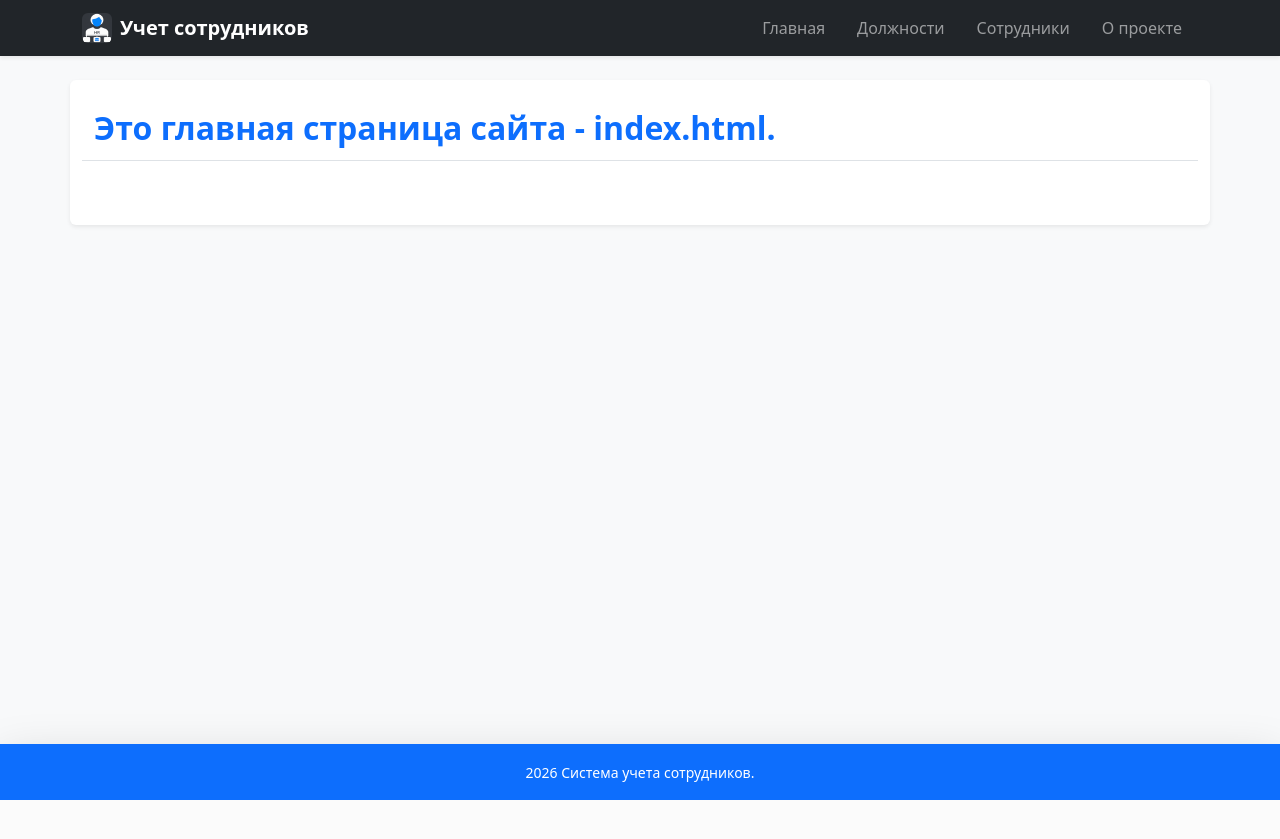
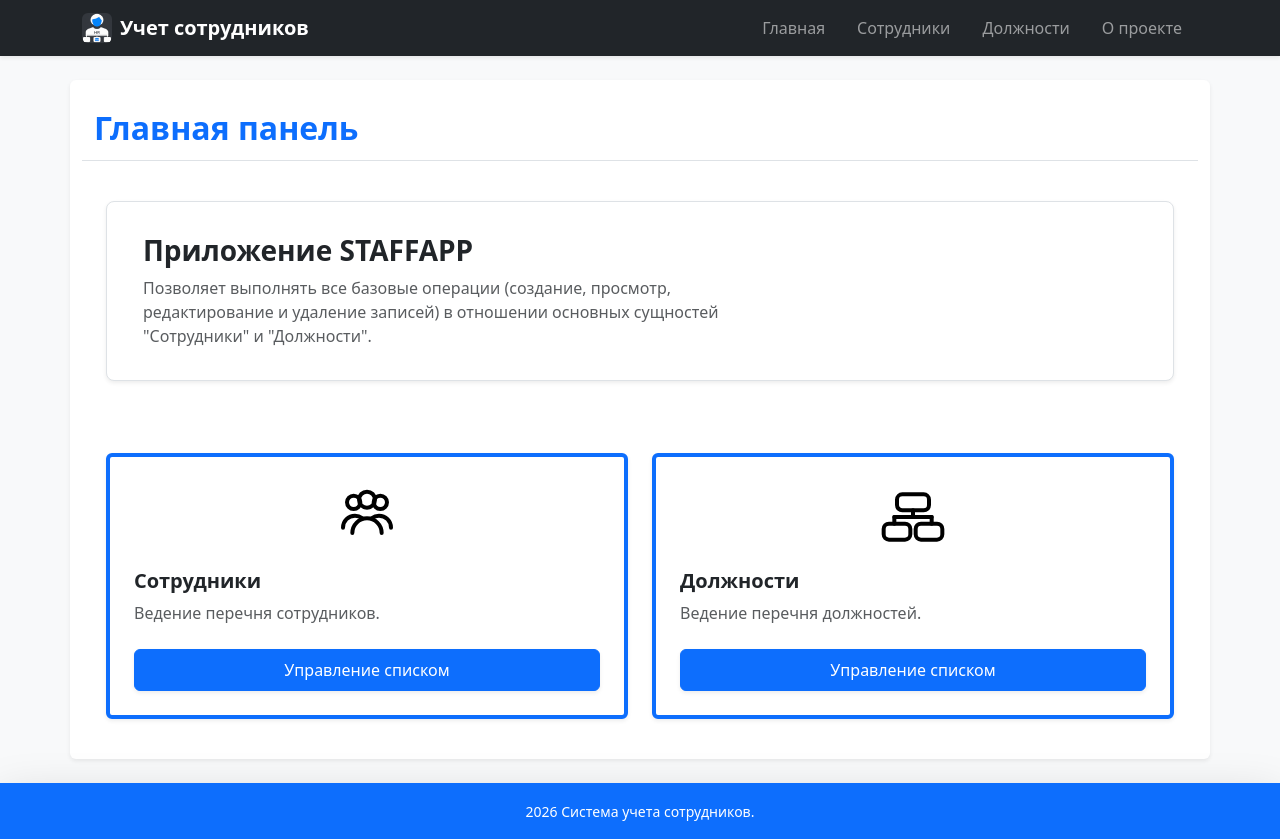
Before and after one commit to Reideaz/django-staff, a Django app: template templates/index.html in a window 1280 px wide. Before the commit the page ends 800 px from the top, so only its background shows below. Run offline with Django 3.2, Linux system fonts and the light colour scheme; the template is opened without the code that fills it, so the values that code supplies are empty; some libraries are stand-ins or nearby versions.

Commit message:
Оформление главной страницы в виде панели с карточками.

```diff
--- a/main/settings.py
+++ b/main/settings.py
@@ -11,6 +11,9 @@ https://docs.djangoproject.com/en/1.11/ref/settings/
 """
 
 import os
+import mimetypes
+mimetypes.add_type("image/svg+xml", ".svg", True)
+mimetypes.add_type("image/svg+xml", ".svgz", True)
 
 # Build paths inside the project like this: os.path.join(BASE_DIR, ...)
 BASE_DIR = os.path.dirname(os.path.dirname(os.path.abspath(__file__)))
--- a/templates/base.html
+++ b/templates/base.html
@@ -32,10 +32,10 @@
                         <a href="{% url 'index' %}" class="nav-link py-2 px-3">Главная</a>
                     </li>
                     <li class="nav-item">
-                        <a href="{% url 'positions' %}" class="nav-link py-2 px-3">Должности</a>
+                        <a href="{% url 'employees' %}" class="nav-link py-2 px-3">Сотрудники</a>
                     </li>
                     <li class="nav-item">
-                        <a href="{% url 'employees' %}" class="nav-link py-2 px-3">Сотрудники</a>
+                        <a href="{% url 'positions' %}" class="nav-link py-2 px-3">Должности</a>
                     </li>
                     <li class="nav-item">
                         <a href="{% url 'about' %}" class="nav-link py-2 px-3">О проекте</a>
--- a/templates/index.html
+++ b/templates/index.html
@@ -1,10 +1,79 @@
 {% extends "base.html" %}
-{% block title %}Главная страница{% endblock title %}
-{% block header %}Это главная страница сайта - index.html.{% endblock header %}
-{% block content%}
-    <div class="container-fluid my-2 text-start">
-        <div class="row text-center text-primary fs-1 fw-bold">
-            <div> {{ my_text }}  </div>
+
+{% block title %}Главная{% endblock title %}
+{% block header %}Главная панель{% endblock header %}
+
+{% block content %}
+<div class="container-fluid py-3">
+
+    <!-- Информационная секция -->
+    <div class="row mb-5">
+        <div class="col-12">
+            <div class="p-4 mb-4 bg-white border rounded-3 shadow-sm">
+                <div class="container-fluid py-2">
+                    <h1 class="h3 fw-bold text-dark">Приложение STAFFAPP</h1>
+                    <p class="col-md-8 fs-6 text-muted mb-0">
+                        Позволяет выполнять все базовые операции (создание, просмотр, редактирование и удаление записей)
+                        в отношении основных сущностей "Сотрудники" и "Должности".
+                    </p>
+                </div>
+            </div>
         </div>
     </div>
+
+    <!-- Сетка функциональных модулей -->
+    <div class="row g-4">
+
+        <!-- Модуль: Сотрудники -->
+        <div class="col-md-6">
+            <div class="card h-100 shadow-sm border-primary border-top border-4 transition-up">
+                <div class="card-body d-flex flex-column p-4">
+                    <div class="mb-4 d-flex justify-content-center w-100" style="width: 64px; height: 64px;">
+                        {% include "icons/employees.svg" %}
+                    </div>
+                    <h3 class="card-title h5 fw-bold text-dark">Сотрудники</h3>
+                    <p class="card-text text-muted mb-4">
+                        Ведение перечня сотрудников.
+                    </p>
+                    <div class="mt-auto">
+                        <a href="{% url 'employees' %}" class="btn btn-primary w-100 py-2 shadow-sm stretched-link">
+                            Управление списком
+                        </a>
+                    </div>
+                </div>
+            </div>
+        </div>
+
+        <!-- Модуль: Должности -->
+        <div class="col-md-6">
+            <div class="card h-100 shadow-sm border-primary border-top border-4 transition-up">
+                <div class="card-body d-flex flex-column p-4">
+                    <div class="mb-4 d-flex justify-content-center w-100" style="width: 64px; height: 64px;">
+                        {% include "icons/positions.svg" %}
+                    </div>
+                    <h3 class="card-title h5 fw-bold text-dark">Должности</h3>
+                    <p class="card-text text-muted mb-4">
+                        Ведение перечня должностей.
+                    </p>
+                    <div class="mt-auto">
+                        <a href="{% url 'positions' %}" class="btn btn-primary w-100 py-2 shadow-sm stretched-link">
+                            Управление списком
+                        </a>
+                    </div>
+                </div>
+            </div>
+        </div>
+
+    </div>
+</div>
+
+<style>
+    .transition-up {
+        transition: transform 0.2s ease-in-out, shadow 0.2s ease-in-out;
+    }
+    .transition-up:hover {
+        transform: translateY(-5px);
+        box-shadow: 0 1rem 3rem rgba(0,0,0,.175)!important;
+    }
+</style>
 {% endblock content %}
```
Also changed, not shown: readme.md, templates/icons/employees.svg (added), templates/icons/positions.svg (added).
